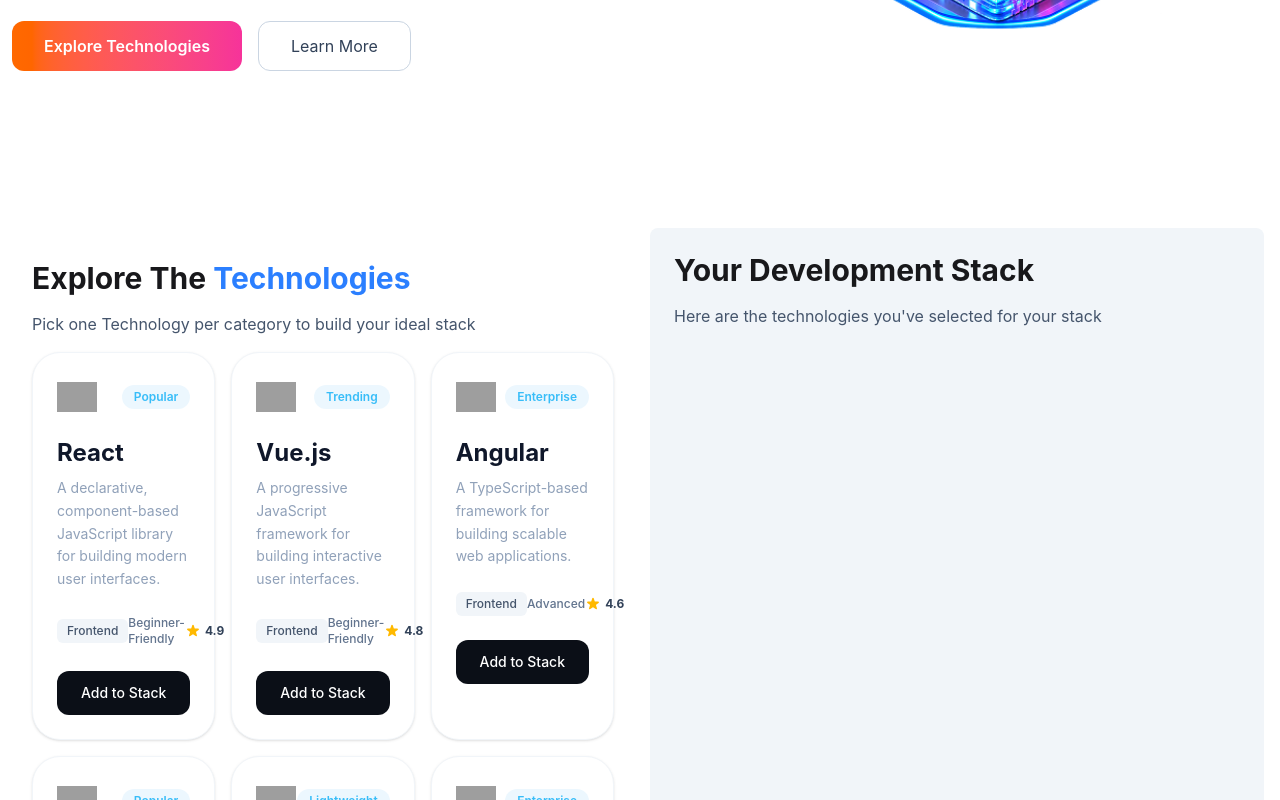
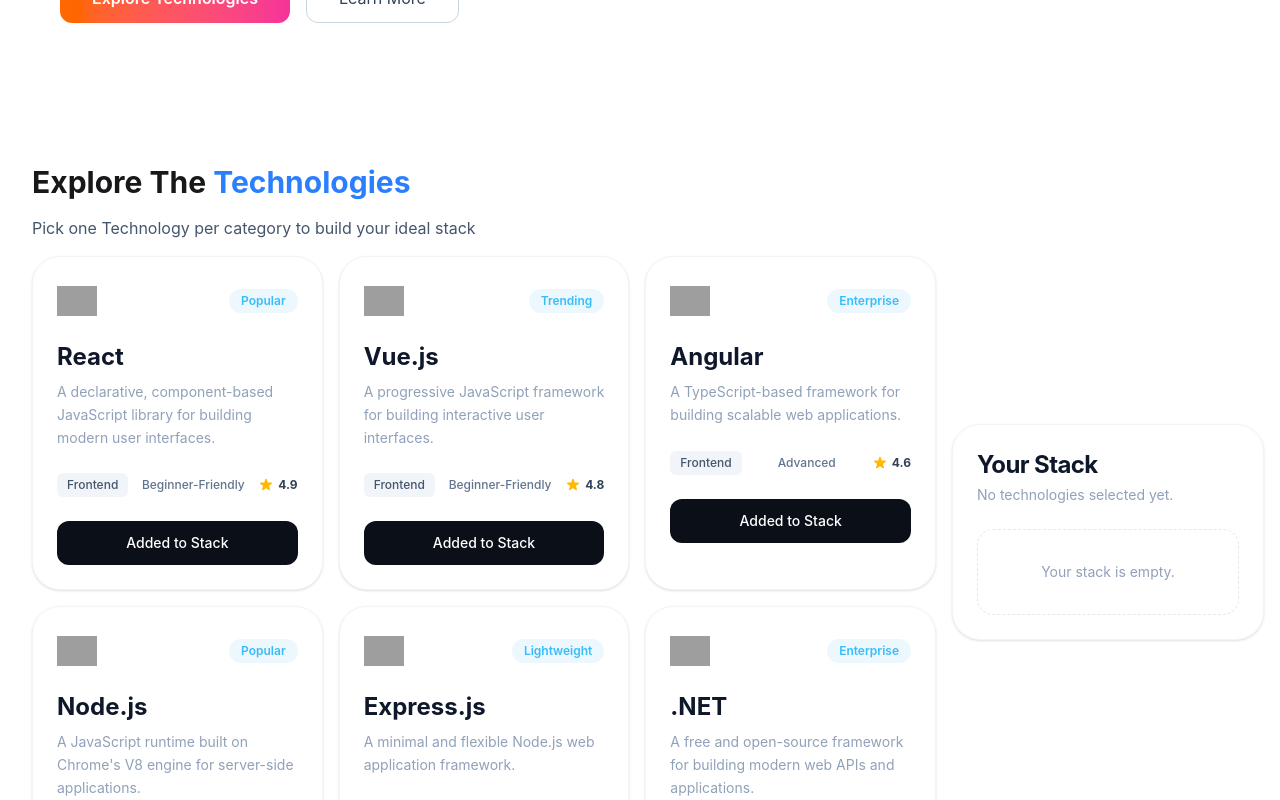
Before and after one commit to Nazmus-Sadat-21/PH-Assignment-5, a React (Vite) app in the folder DevStack/: page / in a window 1280 px wide. Shown: the part 540-1340 px from the top of the page. Built offline with nearby package versions, Linux system fonts and the light colour scheme; grey boxes are pictures that could not be loaded.

Commit message:
Tech Card Updated

```diff
--- a/DevStack/src/App.tsx
+++ b/DevStack/src/App.tsx
@@ -1,4 +1,4 @@
-import { Suspense } from 'react'
+import { Suspense, useState } from 'react'
 import './App.css'
 import Banner from './Components/Banner'
 import Footer from './Components/Footer'
@@ -9,21 +9,27 @@
 
 function App() {
 
-  const technologies = async ():Promise<TechnologiesProps[]>=>{
+  const tech = async ():Promise<TechnologiesProps[]>=>{
     var response = await fetch("/data.json");
     var data = await response.json();
     return data;
   }
 
+  const [technologies] = useState(()=>tech())
+
   return (
     <>
      <Nav></Nav>
      <Banner></Banner>
-     <div className='grid grid-cols-1 sm:grid-cols-2 md:grid-cols-3 lg:grid-cols-2 gap-5 mt-4 contain-contenter mx-auto px-4 py-4'>
-      <Suspense fallback={<div>Loading...</div>}>
-      <Technologies Technologies={technologies()} />
-     </Suspense>
-     <Stack></Stack>
+     <div className='grid grid-cols-1 sm:grid-cols-2 md:grid-cols-3 lg:grid-cols-4  mt-4 contain-contenter mx-auto px-4 py-4'>
+      <div className='col-span-1 sm:col-span-2 md:col-span-3 lg:col-span-3'>
+        <Suspense fallback={<div>Loading...</div>}>
+          <Technologies Technologies={technologies} />
+        </Suspense>
+      </div>
+     <div className='col-span-1 sm:col-span-2 md:col-span-3 lg:col-span-1'>
+      <Stack></Stack>
+     </div>
      </div>
      <Footer></Footer>
     </>
--- a/DevStack/src/Components/Banner.tsx
+++ b/DevStack/src/Components/Banner.tsx
@@ -2,7 +2,7 @@
 export default function Banner() {
   return (
     <>
-      <div className="container mx-auto px-3 py-15">
+      <div className="container mx-auto px-15 py-15">
         <div className="flex flex-col-reverse lg:flex-row items-center justify-between gap-10">
 
           <div className="max-w-2xl">
--- a/DevStack/src/Components/Footer.tsx
+++ b/DevStack/src/Components/Footer.tsx
@@ -3,7 +3,7 @@
   return (
     <>
       <footer className="w-full bg-white text-slate-600 pt-16 pb-8 px-6 md:px-12 font-sans">
-        <div className="max-w-7xl mx-auto">
+        <div className="max-w-7xl mx-auto ">
 
           <div className="grid grid-cols-1 lg:grid-cols-12 gap-10 pb-12">
 
--- a/DevStack/src/Components/Technologies/Stack.tsx
+++ b/DevStack/src/Components/Technologies/Stack.tsx
@@ -1,8 +1,27 @@
 export default function Stack() {
   return (
-    <div className="bg-slate-100 p-6 rounded-lg">
-      <h2 className="text-3xl font-bold mb-4">Your Development Stack</h2>
-      <p className="text-slate-600">Here are the technologies you've selected for your stack</p>
+    <div className="flex justify-center items-center min-h-screen">
+
+      <div className="w-full max-w-[340px] bg-white rounded-[28px] p-6 shadow-sm border border-slate-100">
+
+
+        <div>
+          <h2 className="text-2xl font-bold text-slate-900 tracking-tight">
+            Your Stack
+          </h2>
+          <p className="text-slate-400 text-sm mt-1 font-normal">
+            No technologies selected yet.
+          </p>
+        </div>
+
+
+        <div className="mt-6 border border-dashed border-slate-200 rounded-2xl py-8 text-center">
+          <p className="text-slate-400 text-sm font-normal">
+            Your stack is empty.
+          </p>
+        </div>
+
+      </div>
     </div>
   )
 }
--- a/DevStack/src/Components/Technologies/TechCard.tsx
+++ b/DevStack/src/Components/Technologies/TechCard.tsx
@@ -1,9 +1,20 @@
+import { useState } from "react";
 import { type TechnologiesProps } from "../../Type";
 
 export interface TechCardProps {
   tech: TechnologiesProps;
 }
 export default function TechCard({ tech }: TechCardProps) {
+
+  var [isAdded, setIsAdded] = useState(false);
+
+  const handleAddToStack = () => {
+    setIsAdded(true);
+  }
+
+
+
+
   return (
     <div className="w-full max-w-sm bg-white border border-slate-100 rounded-[28px] p-6 shadow-sm font-sans">
       {/* Top Row: Icon & Badge */}
@@ -54,8 +65,11 @@
       </div>
 
       {/* Action Button */}
-      <button className="w-full bg-[#0B0F17] hover:bg-slate-800 text-white font-medium text-sm py-3 rounded-xl transition-colors duration-200">
-        Add to Stack
+      <button onClick={()=>handleAddToStack()}
+        className="w-full bg-[#0B0F17] hover:bg-slate-800 text-white font-medium text-sm py-3 rounded-xl transition-colors duration-200"
+        disabled={isAdded}
+        >
+        {isAdded === true ? "Add to Stack" : "Added to Stack"}
       </button>
     </div>
   );
```
